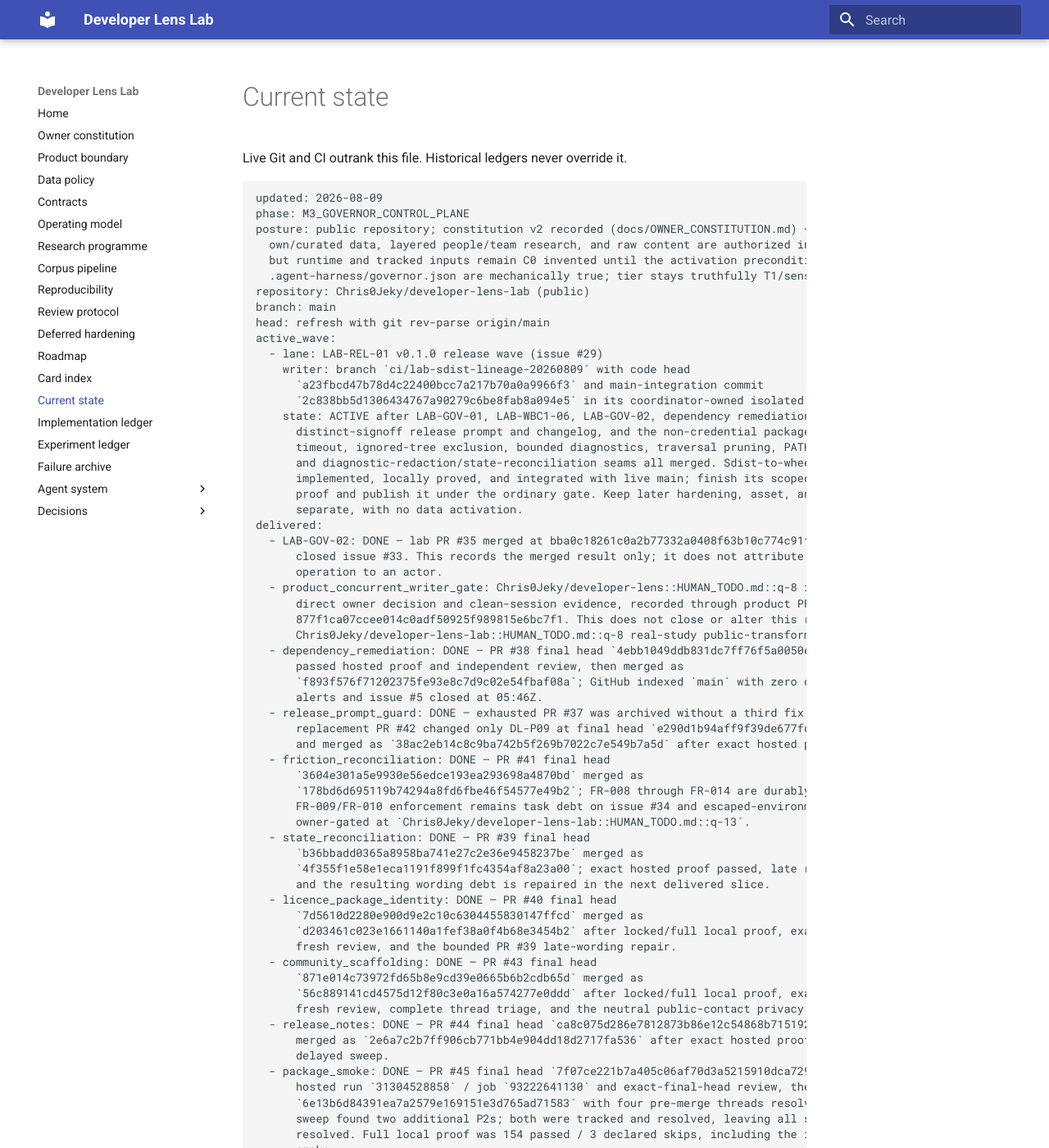
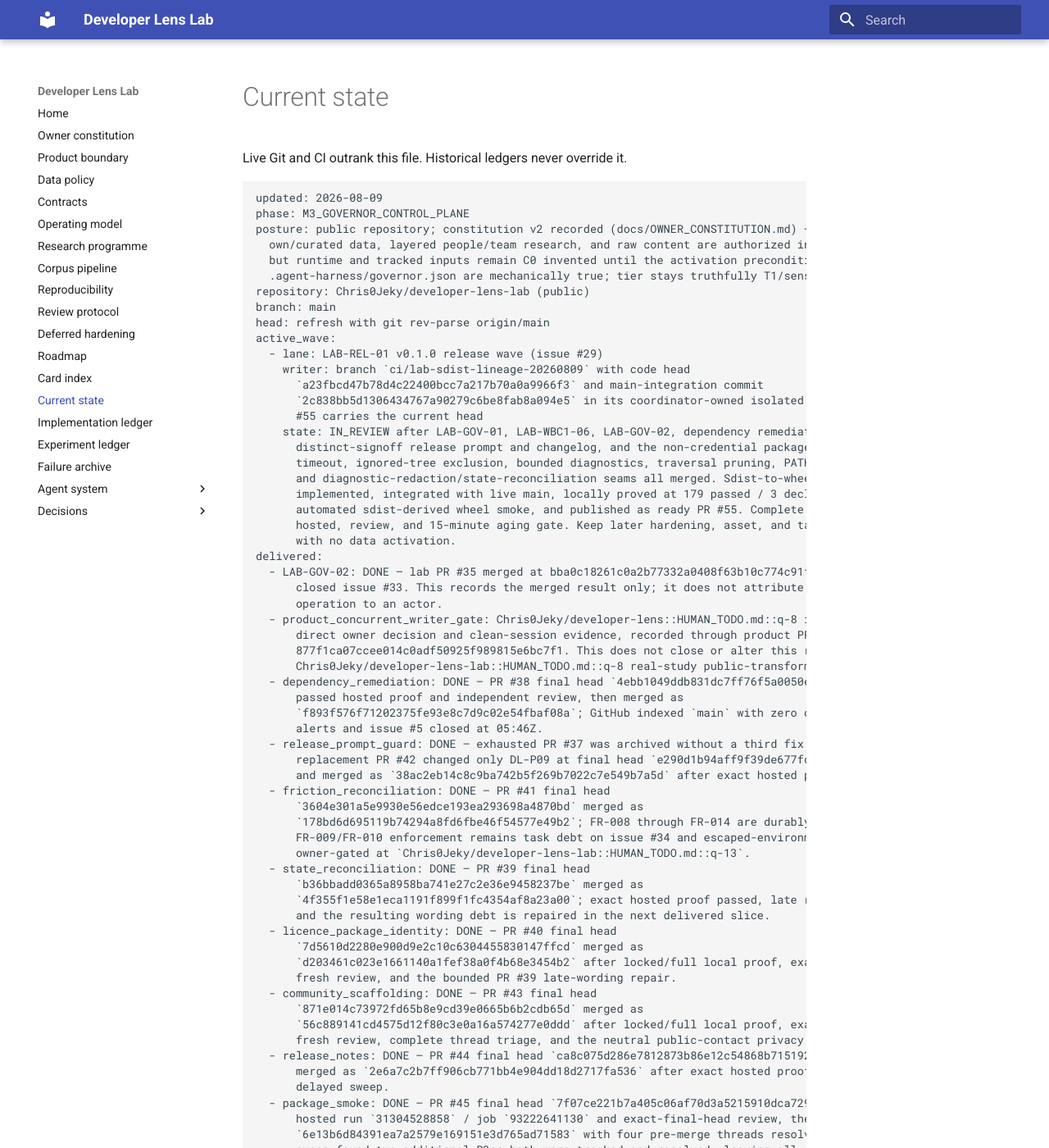
Before and after one commit to Chris0Jeky/developer-lens-lab, an MkDocs documentation site: the page built from docs/CURRENT_STATE.md, in a window 1280 px wide and 1400 px high. Shown: the whole window at 82% size. Built offline with MkDocs 1.6.1 and Material for MkDocs 9.7.7, drawn with Linux system fonts in a browser that asks for light colours; some of the changed text lies outside the part shown.

Commit message:
Refresh the sdist review state

```diff
--- a/docs/CURRENT_STATE.md
+++ b/docs/CURRENT_STATE.md
@@ -16,14 +16,16 @@ active_wave:
   - lane: LAB-REL-01 v0.1.0 release wave (issue #29)
     writer: branch `ci/lab-sdist-lineage-20260809` with code head
       `a23fbcd47b78d4c22400bcc7a217b70a0a9966f3` and main-integration commit
-      `2c838bb5d1306434767a90279c6be8fab8a094e5` in its coordinator-owned isolated worktree
-    state: ACTIVE after LAB-GOV-01, LAB-WBC1-06, LAB-GOV-02, dependency remediation #5, the
+      `2c838bb5d1306434767a90279c6be8fab8a094e5` in its coordinator-owned isolated worktree; ready PR
+      #55 carries the current head
+    state: IN_REVIEW after LAB-GOV-01, LAB-WBC1-06, LAB-GOV-02, dependency remediation #5, the
       distinct-signoff release prompt and changelog, and the non-credential package-smoke,
       timeout, ignored-tree exclusion, bounded diagnostics, traversal pruning, PATH/uv validation,
       and diagnostic-redaction/state-reconciliation seams all merged. Sdist-to-wheel lineage is
-      implemented, locally proved, and integrated with live main; finish its scoped current-base
-      proof and publish it under the ordinary gate. Keep later hardening, asset, and tag work
-      separate, with no data activation.
+      implemented, integrated with live main, locally proved at 179 passed / 3 declared skips plus
+      automated sdist-derived wheel smoke, and published as ready PR #55. Complete its exact-head
+      hosted, review, and 15-minute aging gate. Keep later hardening, asset, and tag work separate,
+      with no data activation.
 delivered:
   - LAB-GOV-02: DONE — lab PR #35 merged at bba0c18261c0a2b77332a0408f63b10c774c91f4 and
       closed issue #33. This records the merged result only; it does not attribute the GitHub
@@ -97,9 +99,9 @@ delivered:
       merged as `7fea25023d0704aea685e243708328264b9bcaad` at 20:33:27Z; its delayed 20:37Z sweep was clean.
       FR-032 and FR-033 record the final-snapshot TLS retry and the observed external state
       transition.
-next_safe_slice: Finish scoped current-base proof on preserved branch
-  `ci/lab-sdist-lineage-20260809`, then publish it under the exact-head hosted, review, and
-  15-minute aging gate. Pre-cap diagnostic-memory hardening remains task debt until a design
+next_safe_slice: Complete ready PR #55's exact-head hosted, review, and 15-minute aging gate, then
+  select the tracked zero/multiple-wheel or full-call-sequence test seam. Pre-cap diagnostic-memory
+  hardening remains task debt until a design
   avoids both unbounded capture and a raw unredacted disk sink; process-tree cleanup stays separate.
   Lane-P candidate-content review, screenshots, publication, and owner-gated release lanes remain
   parked. Do not inspect ignored candidate bytes, publish assets, tag, add credentials, activate
@@ -153,11 +155,13 @@ blockers: No dependency-alert blocker remains: issue #5 is closed and the post-m
 late_review_debt: issue #31 tracks the four non-blocking PR #24 review follow-ups; product
   #189 remains a product-side follow-up; issue #23 tracked as LAB-CONTRACT-03
   (product-owned schema change); issue #6 remains open even though LAB-WBC1-06 is DONE
-exact_resume_point: Resume preserved branch `ci/lab-sdist-lineage-20260809`; code head
+exact_resume_point: Continue ready PR #55 on preserved branch `ci/lab-sdist-lineage-20260809` at its
+  live GitHub head. Code head
   `a23fbcd47b78d4c22400bcc7a217b70a0a9966f3` is integrated with Lab main merge
   `7fea25023d0704aea685e243708328264b9bcaad` through integration commit
-  `2c838bb5d1306434767a90279c6be8fab8a094e5`. Finish scoped current-base context, static, test,
-  hygiene, and diff proof, then publish the current branch head for issue #29. Commits
+  `2c838bb5d1306434767a90279c6be8fab8a094e5`. The current-base locked gate passed doctor/context,
+  Ruff, Pyright, 179 tests with 3 declared skips, strict docs, hygiene, diff check, and automated
+  actual sdist-derived wheel smoke; finish only the live hosted/review/aging/merge gate. Commits
   `b640d8a7fecbb96a3fed88aa8e27afaeaeb22d4d` and
   `a23fbcd47b78d4c22400bcc7a217b70a0a9966f3` build exactly one sdist, build exactly one wheel from
   that selected archive, and add typed synthetic lineage/fail-closed tests; the combined locked
```
Also changed, not shown: docs/IMPLEMENTATION_LEDGER.md (+4 -0 lines).
